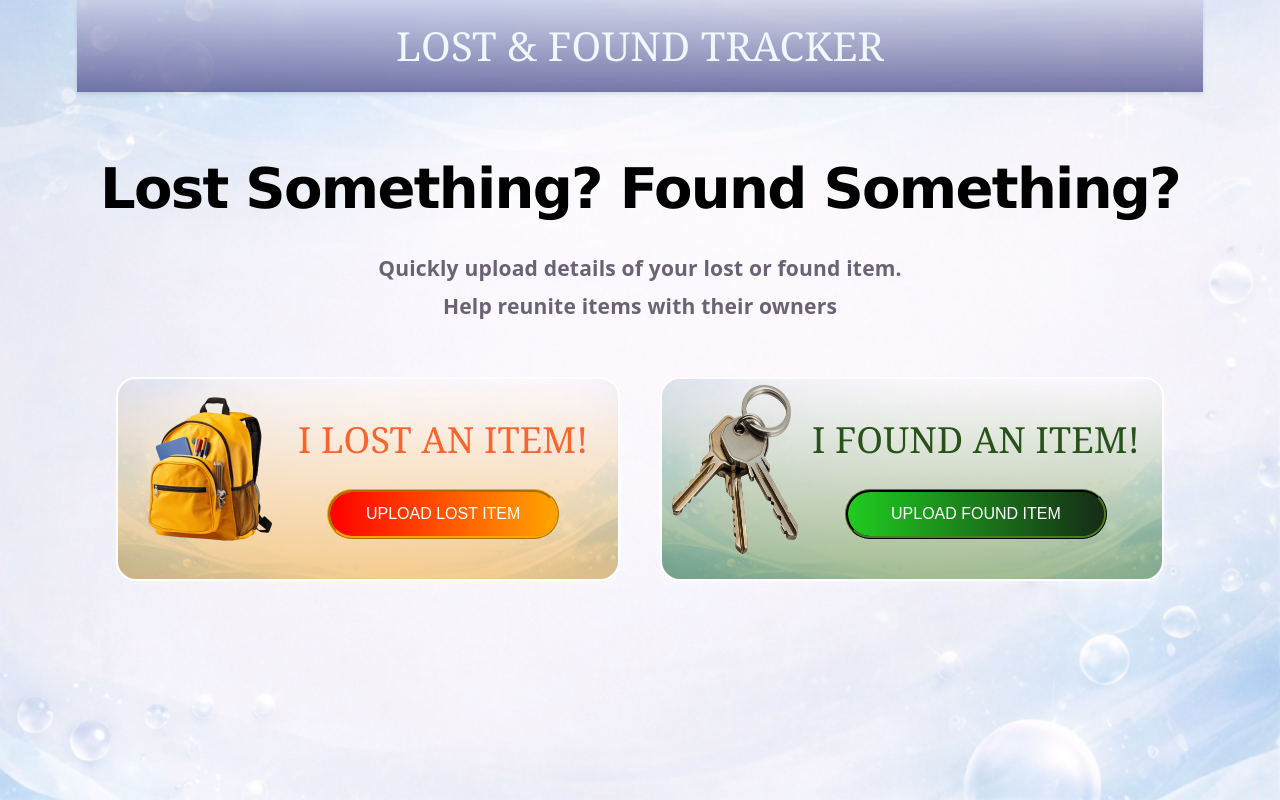
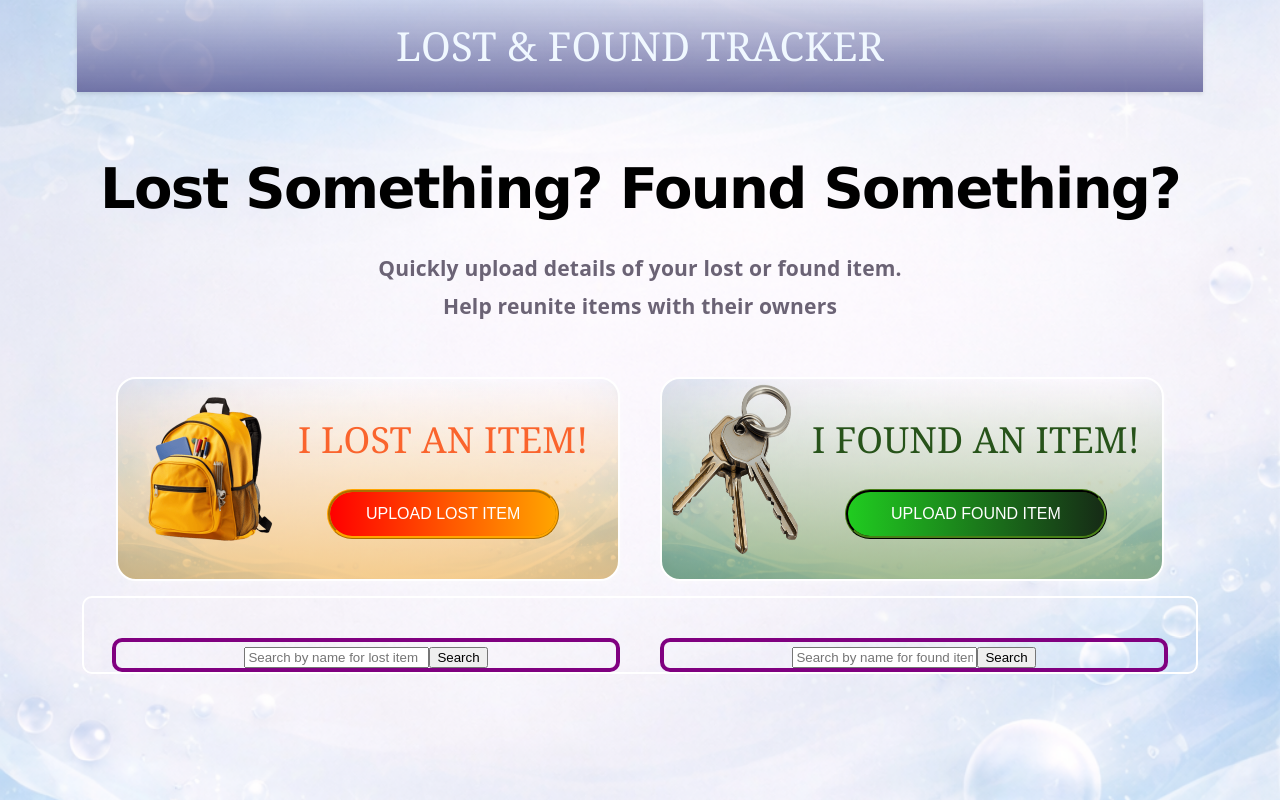
Before and after one commit to vanshi040907/p_club_induction, a React (Vite) app in the folder induction_task/: page / in a window 1280 px wide. Built offline with nearby package versions, Linux system fonts and the light colour scheme.

Commit message:
added search feature

```diff
--- a/induction_task/src/App.jsx
+++ b/induction_task/src/App.jsx
@@ -2,6 +2,7 @@ import './css/App.css'
 import NavBar from './components/NavBar';
 import Description from './components/description'
 import Add_cards from './components/add_card'
+import CreateList from './components/lost_items';
 
 function App() {
 
@@ -12,6 +13,7 @@ function App() {
     <Description/>
     <br />
     <Add_cards/>
+    <CreateList/>
    </div>
   );
 }
--- a/induction_task/src/components/card.jsx
+++ b/induction_task/src/components/card.jsx
@@ -1,13 +1,21 @@
 import '../css/card.css';
 
-function Lost_Card(item){
+export function Lost_Card({item}){
     return(
         <div className="box">
             <h2>ITEM NAME:{item.item_lost}</h2>
+            <h4>LOST AT:{item.location}</h4>
+            <h4>CONTACT DETAILS:{item.contact_info}</h4>
+        </div>
+    )
+}
+
+export function Found_Card({item}){
+    return(
+        <div className="box">
+            <h2>ITEM NAME:{item.item_found}</h2>
             <h4>FOUND AT:{item.location}</h4>
             <h4>CONTACT DETAILS:{item.contact_info}</h4>
         </div>
     )
 }
-
-export default Lost_Card;
--- a/induction_task/src/components/lost_items.jsx
+++ b/induction_task/src/components/lost_items.jsx
@@ -1,18 +1,39 @@
 import '../css/item_list.css';
-import Lost_Card from './card.jsx';
+import {Lost_Card, Found_Card} from './card.jsx';
 import {useState, useEffect} from "react";
 
 function CreateList(){
+    const [data, setData]= useState([]);
     const [searchQuery, setSearchQuery] = useState("");
-    const items= JSON.parse(localStorage.getItem(lostItems));
+
+    const [found_data, setFound_Data]= useState([]);
+    const [found_searchQuery, setFound_SearchQuery] = useState("");
+
+    useEffect(()=>{
+        const items= JSON.parse(localStorage.getItem('lostItems')) || [];
+        setData(items);
+    }, []);
+
+    useEffect(()=>{
+        const items= JSON.parse(localStorage.getItem('foundItems')) || [];
+        setFound_Data(items);
+    }, []);
+
     const handleSearch = (e)=>{
         e.preventDefault();
         alert(searchQuery);
-        setSearchQuery(" ")
+        setSearchQuery("");
+    }
+
+    const handleSearchFound = (e)=>{
+        e.preventDefault();
+        alert(found_searchQuery);
+        setSearchQuery("");
     }
 
     return (
-        <div className="window">
+        <div className="listArea">
+            <div className="window">
             <form onSubmit={handleSearch} className="search-form">
                 <input type="text"
                 placeholder="Search by name for lost item"
@@ -23,11 +44,31 @@ function CreateList(){
             </form>
 
             <div className="item-grid">
-                {items.map((item)=>
-                item.item_lost.toLowerCase().startsWith(searchQuery)&&(
+                {data.map((item, index)=>
+                item.item_lost.toLowerCase().includes(searchQuery.toLowerCase())&&(
                     <Lost_Card item={item} key={item.id} />
                 ))}
             </div>
+        </div>
+
+        <div className="window">
+            <form onSubmit={handleSearchFound} className="search-form">
+                <input type="text"
+                placeholder="Search by name for found item"
+                className="search-input"
+                value={found_searchQuery}
+                onChange={(e)=>setFound_SearchQuery(e.target.value)}></input>
+                <button type="submit" className="search-button">Search</button>
+            </form>
+
+            <div className="item-grid">
+                {found_data.map((item, index)=>
+                item.item_found.toLowerCase().includes(found_searchQuery.toLowerCase())&&(
+                    <Found_Card item={item} key={item.id} />
+                ))}
+            </div>
+        </div>
+
         </div>
     )
 
--- a/induction_task/src/css/card.css
+++ b/induction_task/src/css/card.css
@@ -79,3 +79,15 @@
     gap: 40px;
     justify-content: center;
 }
+
+.box{
+     margin: 10px;
+    padding: 0;
+    height: auto;
+    line-height: 1;
+    max-width: 300px;
+    width: 95vw;
+    border-radius: 20px;
+    border: 2px solid white;
+    box-shadow: 2px 2px 5px rgba(255, 255, 255, 0.312);
+}
--- a/induction_task/src/css/item_list.css
+++ b/induction_task/src/css/item_list.css
@@ -0,0 +1,22 @@
+.listArea{
+    display:flex;
+    justify-content: center;
+    gap:40px;
+    flex-wrap: wrap;
+    /* padding-left: 10vw;
+    padding-right: 10vw; */
+    padding-top: 5vh;
+    border: 2px solid white;
+    border-radius: 10px;
+    margin-left: 5px;
+    margin-right: 5px;
+}
+
+.window{
+    border: 4px solid purple;
+    border-radius: 10px;
+    width: 500px;
+    display: flex;
+    flex-wrap: wrap;
+    justify-content: center;
+}
```
